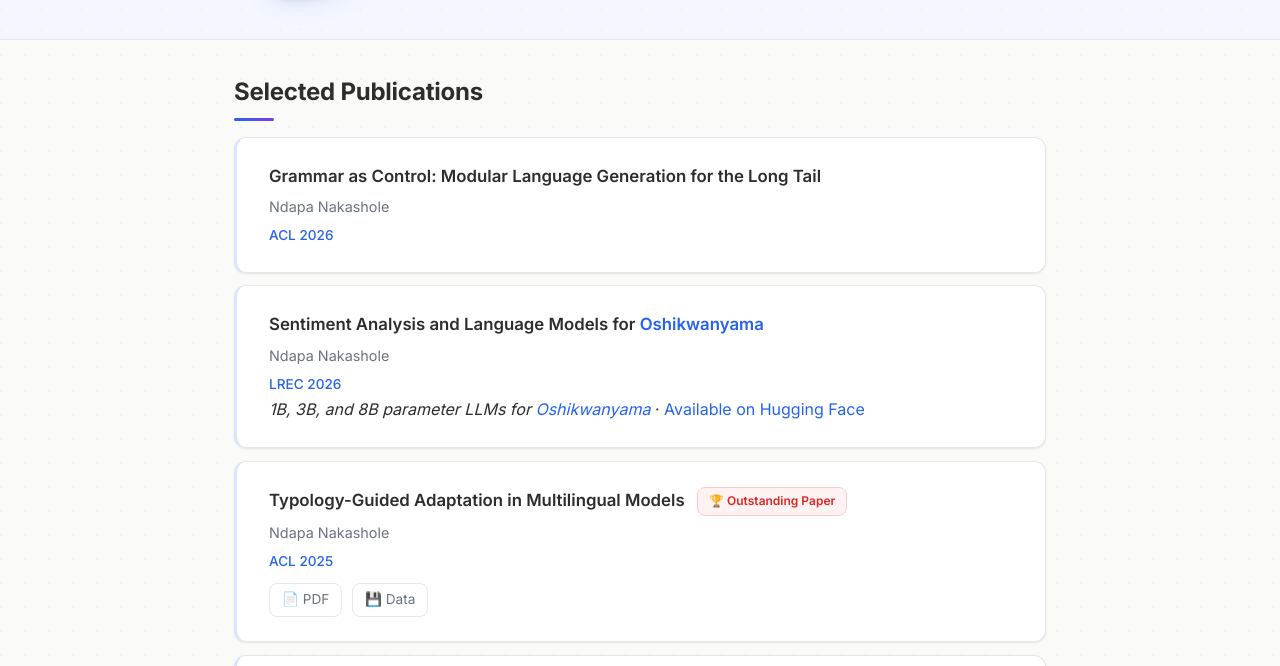
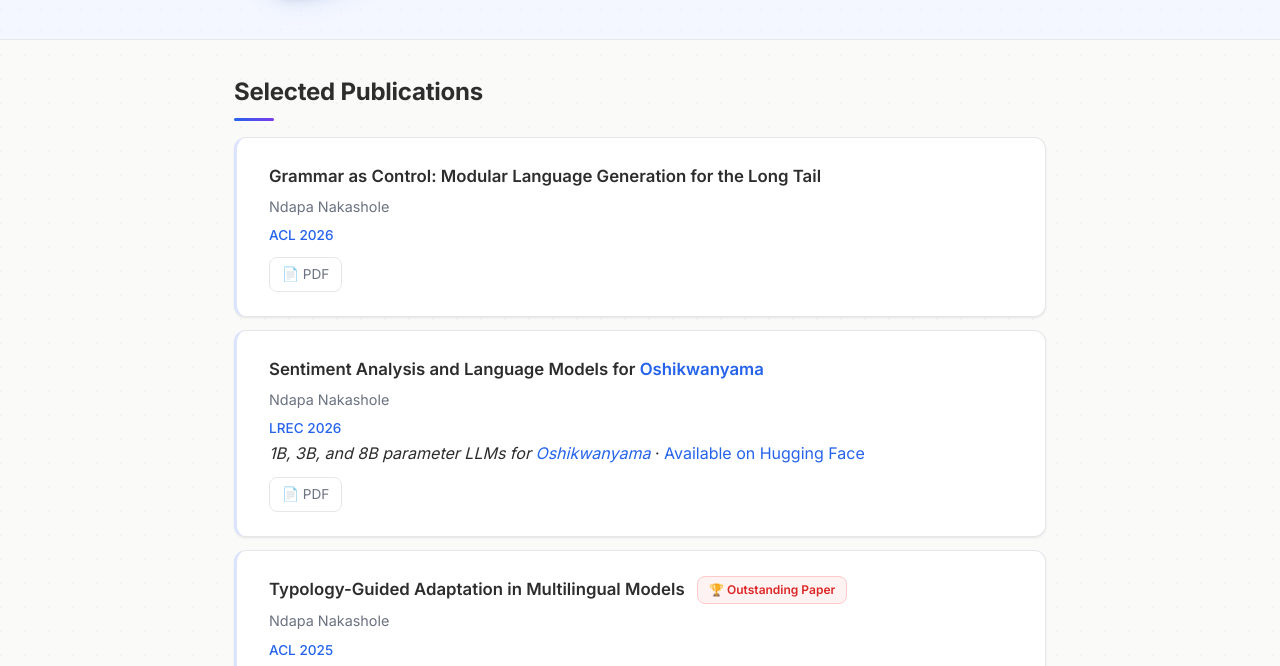
Before and after one commit to ndapa/ndapa.github.io, a Jekyll site: the page built from research.md, in a window 1280 px wide and 900 px high, cut to the strip 234-900 px from the top of the window. Built offline with Jekyll 4.4.1, drawn with Linux system fonts in a browser that asks for light colours.

Commit message:
Add PDF links for ACL 2026 and LREC 2026 papers
Added PDF links for two publications in the research section.

```diff
--- a/research.md
+++ b/research.md
@@ -10,13 +10,21 @@ permalink: /research/
   <div class="pub-title">Grammar as Control: Modular Language Generation for the Long Tail</div>
   <div class="pub-authors">Ndapa Nakashole</div>
   <div class="pub-venue">ACL 2026</div>
+    <div class="pub-links">
+  <a href="{{'/assets/docs/papers/2026-acl-mtig.pdf'|relative_url}}">📄 PDF</a>
+      </div>
+
 </div>
 
 <div class="pub-card" id="kwanyama-lrec2026">
   <div class="pub-title">Sentiment Analysis and Language Models for  <a href="https://okalex.org/"> Oshikwanyama</a></div>
   <div class="pub-authors">Ndapa Nakashole</div>
   <div class="pub-venue">LREC 2026</div>
+
  <em>1B, 3B, and 8B parameter LLMs for <a href="https://okalex.org/"> Oshikwanyama</a></em> &middot; <a href="https://huggingface.co/okalai-ai">Available on Hugging Face</a>
+  <div class="pub-links">
+  <a href="{{'/assets/docs/papers/2026-lrec-oka.pdf'|relative_url}}">📄 PDF</a>
+      </div>
 </div>
 
 <div class="pub-card" id="moimoe-acl2025">
```
